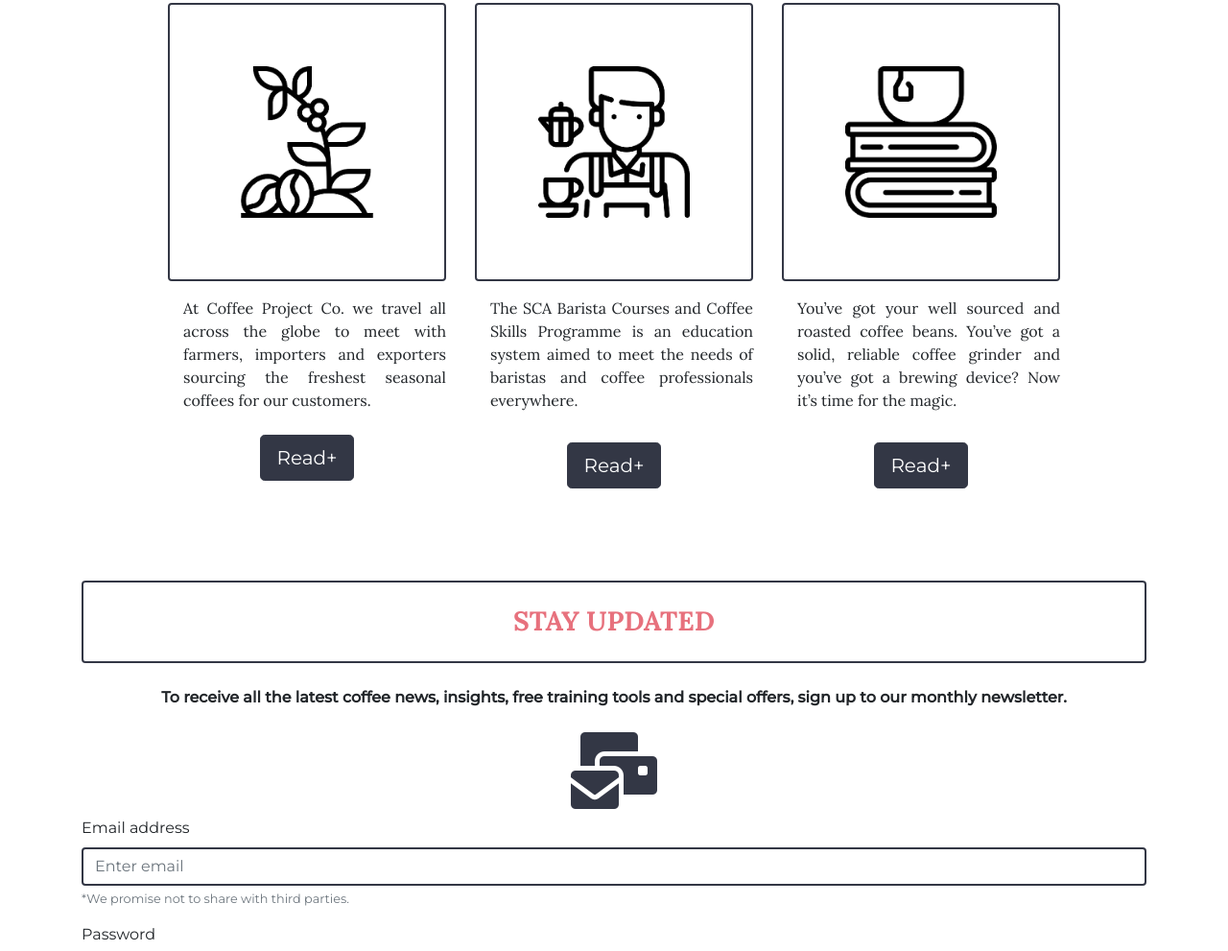
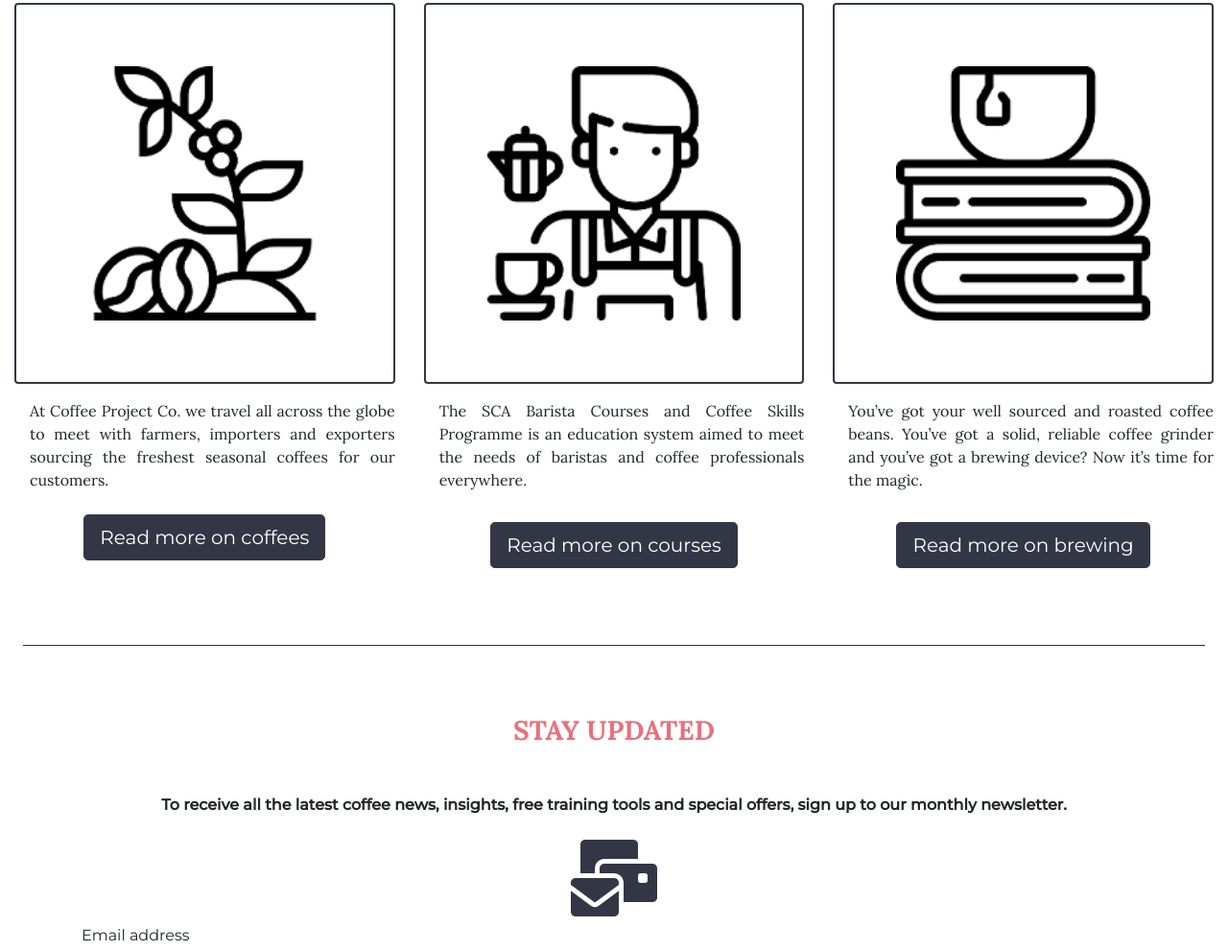
Before and after one commit to roxanahefferon/M1, a plain HTML site: page index.html in a window 1280 px wide. Shown: the part 1173-2164 px from the top of the page at 96% size. Drawn offline with nearby package versions, Linux system fonts and the light colour scheme.

Commit message:
fixing contact.html links

```diff
--- a/assets/css/style.css
+++ b/assets/css/style.css
@@ -598,6 +598,11 @@ h1 {
     }
 }
 
+@media (min-width: 576) and (max-width: 768){
+    .blockquote p {
+    font-size: 1.2;
+}
+
 @media (min-width: 992px){
     .quotes-container {
         padding-left: 5rem;
--- a/index.html
+++ b/index.html
@@ -145,7 +145,7 @@
     <div class="cards-landing-text">
     <p>At Coffee Project Co. we travel all across the globe to meet with farmers, importers and exporters sourcing the freshest seasonal coffees for our customers.</p>
     </div>
-   <div style="text-align: center;"><button type="button" class="btn btn-lg my-button collapsed m-2" data-toggle="collapse" data-target="#collapse1">Read+</button></div>
+   <div style="text-align: center;"><button type="button" class="btn btn-lg my-button collapsed m-2" data-toggle="collapse" data-target="#collapse1">Read more on coffees</button></div>
    <div id="collapse1" class="collapse collapse-landing">
     <p>We buy only new season harvests, this ensures our coffee really is as fresh as can be!</p>
 				<p>As we bring in coffee beans from exotic lands around the world, we test out different roasting times
@@ -162,7 +162,7 @@
     <div class="cards-landing-text">
     <p>The SCA Barista Courses and Coffee Skills Programme is an education system aimed to meet the needs of baristas and coffee professionals everywhere.</p>
     </div>
-<div style="text-align: center;"> <button type="button" class="btn btn-lg my-button collapsed mb-2" data-toggle="collapse" data-target="#collapse2">Read+</button></div>
+<div style="text-align: center;"> <button type="button" class="btn btn-lg my-button collapsed mb-2" data-toggle="collapse" data-target="#collapse2">Read more on courses</button></div>
   <div id="collapse2" class="collapse collapse-landing">
     <p>The SCA Barista Courses and Coffee Skills Programme is an education system aimed to meet the needs of
 				baristas and coffee professionals everywhere</p>
@@ -180,7 +180,7 @@
 <div class="cards-landing-text">
     <p>You’ve got your well sourced and roasted coffee beans. You’ve got a solid, reliable coffee grinder and you’ve got a brewing device? Now it’s time for the magic.</p>
     </div>
-<div style="text-align: center;"> <button type="button" class="btn btn-lg my-button collapsed mb-2" data-toggle="collapse" data-target="#collapse3">Read+</button></div>
+<div style="text-align: center;"> <button type="button" class="btn btn-lg my-button collapsed mb-2" data-toggle="collapse" data-target="#collapse3">Read more on brewing</button></div>
   <div id="collapse3" class="collapse collapse-landing">
     <p>There is a wide acceptance that manual brewing methods allow for better quality control and a superior coffee experience.</p>
        <p>For many, it’s more fun and fascinating to have a hands-on approach with their brewing process rather than hitting a ‘brew’ button on a machine.</p>
@@ -196,6 +196,7 @@
 </div>
 </div>
 
+<hr class="section-divider">
 
 <!-- sign up -->
 
@@ -203,7 +204,7 @@
 					<div class="row no-gutters">
 						<div class="col-12">
                         <div class="text-center">
-							<h3 class="form-heading uppercase my-4 my-border py-4">Stay updated </h3>
+							<h3 class="form-heading uppercase my-4 py-4">Stay updated </h3>
                             <p class="my-3" style="font-weight: bold;">To receive all the latest coffee news, insights, free training tools and special offers, sign up to our monthly newsletter.</p>
                             <i class="fas fa-mail-bulk fa-5x"></i>
 							</div>
```
Also changed, not shown: contact.html (+1 -2 lines).
